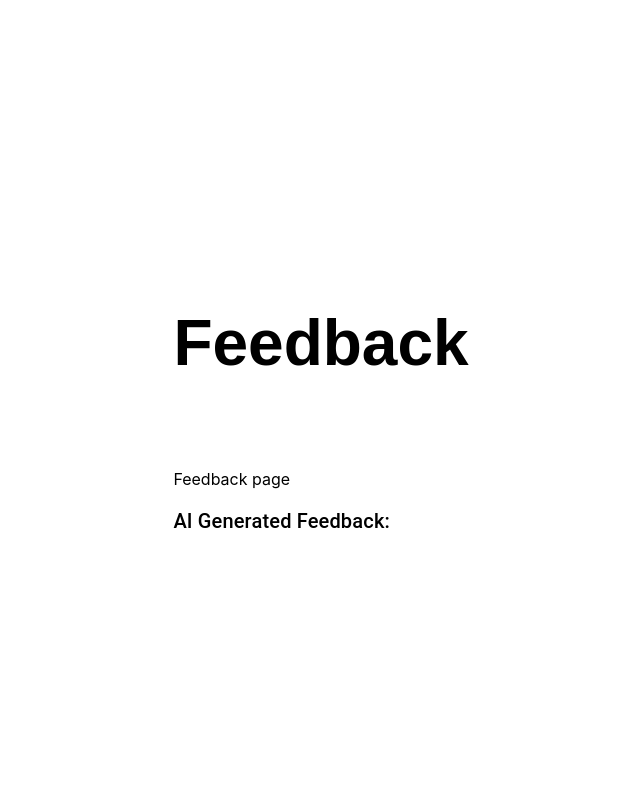
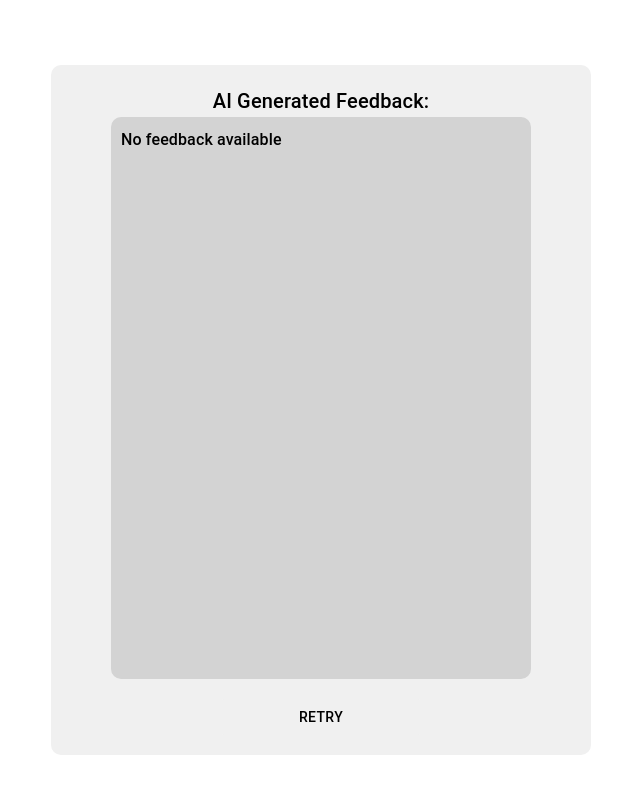
Before and after one commit to aaronchan73/cat-comprehension, a React (Create React App) app in the folder frontend/: page /student/feedBackPage in a window 1280 px wide. Shown: the top 794 px of the page, without its empty margins (319-959 px from the left). Built offline with nearby package versions, Linux system fonts and the light colour scheme.

Commit message:
completed feature without styling

```diff
--- a/frontend/src/pages/student/feedbackPage.tsx
+++ b/frontend/src/pages/student/feedbackPage.tsx
@@ -1,23 +1,77 @@
 import { Box, Button, List, ListItem, Typography } from '@mui/material'
-import { useState, useEffect } from 'react'
+import { useEffect, useState } from 'react'
 import { useLocation, useNavigate } from 'react-router-dom'
-import { getAttemptByUsername, generateFeedback } from '../../services/attempts'
-import { IResult } from '../../types/IResult'
-import CodeBox from '../../components/codeBox'
-import { LineChart } from '@mui/x-charts'
-import { IFeedbackPageProps } from '../../types/IFeedbackProps'
 
+
+const sampleFeedback = `Sure, I can explain dick can be improved based on the given test cases. Here are some potential improvements: Test Cases: [object Object],[object Object],[object Object],[object Object],[object Object],[object Object],[object Object],[object Object],[object Object],[object Object] 1. Adding additional test cases to cover various input scenarios: - Test case 1: nums = [1,2,3], target = 6 TwoSum(nums, target) => [[1,0],[2,1],[3,2]] - Test case 2: nums = [4,9,1,2,3], target = 8 TwoSum(nums, target) => [[9,0],[1,1],[2,2],[3,3]] - Test case 3: nums = [-1,-2,3,4], target = 6 TwoSum(nums, target) => [] Testing the function under these additional test cases will ensure that it handles different input scenarios and does not break when faced with unexpected situations.`
 
 export default function FeedbackPage() {
     const location = useLocation()
-    const { feedback } = location.state || {};
+    const navigate = useNavigate()
+    const [feedback, setFeedback] = useState<string>('No feedback available')
+
+    useEffect(() => {
+        if (location.state && location.state.feedback) {
+            setFeedback(location.state.feedback)
+        }
+    }, [location.state])
+
+    const handleRetry = () => {
+        const searchParams = new URLSearchParams(location.search)
+        const username = searchParams.get('username')
+        navigate(`/student/exercisePage?username=${username}`)
+    }
 
     return (
-        <div>
-            <h1>Feedback</h1>
-            <p>Feedback page</p>
-            <Typography variant="h6">AI Generated Feedback: {feedback}</Typography>
+        <div style={{ display: 'flex', flexDirection: 'column', height:'100%'}}>
+            <Box
+                sx={{
+                    display: 'flex',
+                    flexDirection: 'column',
+                    alignItems: 'center',
+                    justifyContent: 'center',
+                    padding: '20px',
+                    borderRadius: '10px',
+                    backgroundColor: '#f0f0f0',
+                    marginTop: '20px',
+                    width: '500px',
+                    height: '650px',
+                }}
+            >
+                <Typography variant="h6">AI Generated Feedback:</Typography>
+                <Box
+                    sx={{
+                        padding: '10px',
+                        borderRadius: '10px',
+                        backgroundColor: '#d3d3d3',
+                        width: '100%', // Set width to 100% to take the full width of the parent box
+                        maxWidth: '400px', // Set a maximum width for the inner box
+                        textAlign: 'left', // Center the text inside the inner box
+                        height: '90%',
+                    }}
+                >
+                    <Typography
+                        variant="h6"
+                        sx={{
+                            fontSize: '1em',
+                            alignContent: 'left',
+                        }}
+                    >{feedback}</Typography>
+                </Box>
+                    <Button
+                    sx={{
+                        width: '200px',
+                        alignSelf: 'center',
+                        marginTop: '20px',
+                        backgroundColor: '#f0f0f0',
+                        color: 'black',
+                        '&:hover': {
+                            backgroundColor: '#d3d3d3',
+                        }
+                    }}
+                    onClick={handleRetry}
+                > Retry</Button>
+            </Box>
         </div>
-
     )
 }
--- a/frontend/src/pages/student/resultsPage.tsx
+++ b/frontend/src/pages/student/resultsPage.tsx
@@ -32,6 +32,7 @@ export default function ResultsPage() {
     const [xAxis, setXAxis] = useState<number[]>([])
     const [values, setValues] = useState<number[]>([])
     const [loadingFeedback, setLoadingFeedback] = useState<boolean>(false)
+    const [username, setUsername] = useState<string>('')
     const [feedback, setFeedback] = useState<string>('')
     const [errorFeedback, setErrorFeedback] = useState<string>('')
 
@@ -79,11 +80,13 @@ export default function ResultsPage() {
             setLoadingFeedback(true);
             const response = await generateFeedback(analysis);
 
-            if (response.message) {
-                setFeedback(response.message);
+            if (response.feedback) {
+                setFeedback(response.feedback);
                 setLoadingFeedback(false);
-                navigate('/student/feedbackPage', {
-                    state: { feedback: feedback }
+                const username = getUsername()
+
+                navigate(`/student/feedbackPage?username=${username}`, {
+                    state: { feedback: response.feedback }
                 });
             } else {
                 setErrorFeedback('Error generating feedback');
@@ -97,12 +100,18 @@ export default function ResultsPage() {
         }
     };
 
+    const getUsername = () => {
+        const searchParams = new URLSearchParams(location.search);
+        const username = searchParams.get('username');
+
+        return username
+    }
+
     /**
      * @description - Function to navigate to the exercise page with same username when retry button is clicked
     */
     const handleRetry = () => {
-        const searchParams = new URLSearchParams(location.search);
-        const username = searchParams.get('username');
+        const username = getUsername()
         navigate(`/student/exercisePage?username=${username}`)
     }
 
@@ -204,7 +213,7 @@ export default function ResultsPage() {
             </div>
             <Button
                 sx={{
-                    width: '100px',
+                    width: '200px',
                     alignSelf: 'center',
                     marginTop: '20px',
                     backgroundColor: '#f0f0f0',
--- a/frontend/src/services/attempts.ts
+++ b/frontend/src/services/attempts.ts
@@ -2,6 +2,7 @@ import { v4 as uuidv4 } from 'uuid'
 import { IAddAttemptResponse } from '../types/AddAttempt'
 import { IGetAttemptByUsername } from '../types/IGetAttemptByUsername'
 import { IResult } from '../types/IResult'
+import { IFeedbackResponse } from '../types/IFeedbackProps'
 
 /**
  * @description - Service for adding an attempt to the db
@@ -71,9 +72,8 @@ export const generateFeedback = async (attempt: IResult | undefined) => {
             }
         })
 
-        const data = await response.json()
+        const data = await response.json() as IFeedbackResponse
 
-        console.log(data)
         return data
     } catch (e) {
         throw new Error('Error getting feedback for attempt')
--- a/frontend/src/types/IFeedbackProps.ts
+++ b/frontend/src/types/IFeedbackProps.ts
@@ -1,3 +1,4 @@
-export interface IFeedbackPageProps {
+export interface IFeedbackResponse {
+    message: string,
     feedback: string
 }
```
Also changed, not shown: 1 other file (tests, documents, lock files or other folders).
